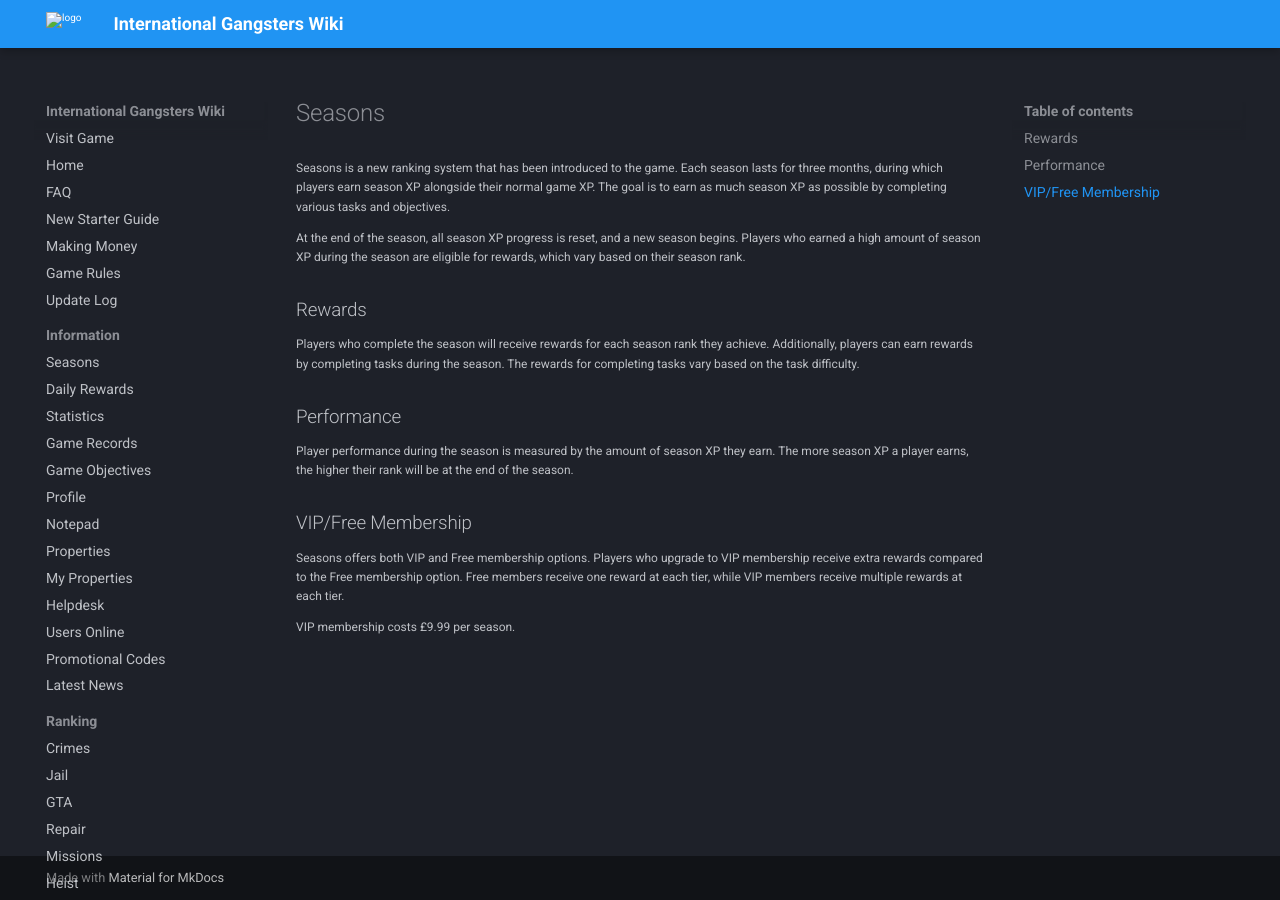
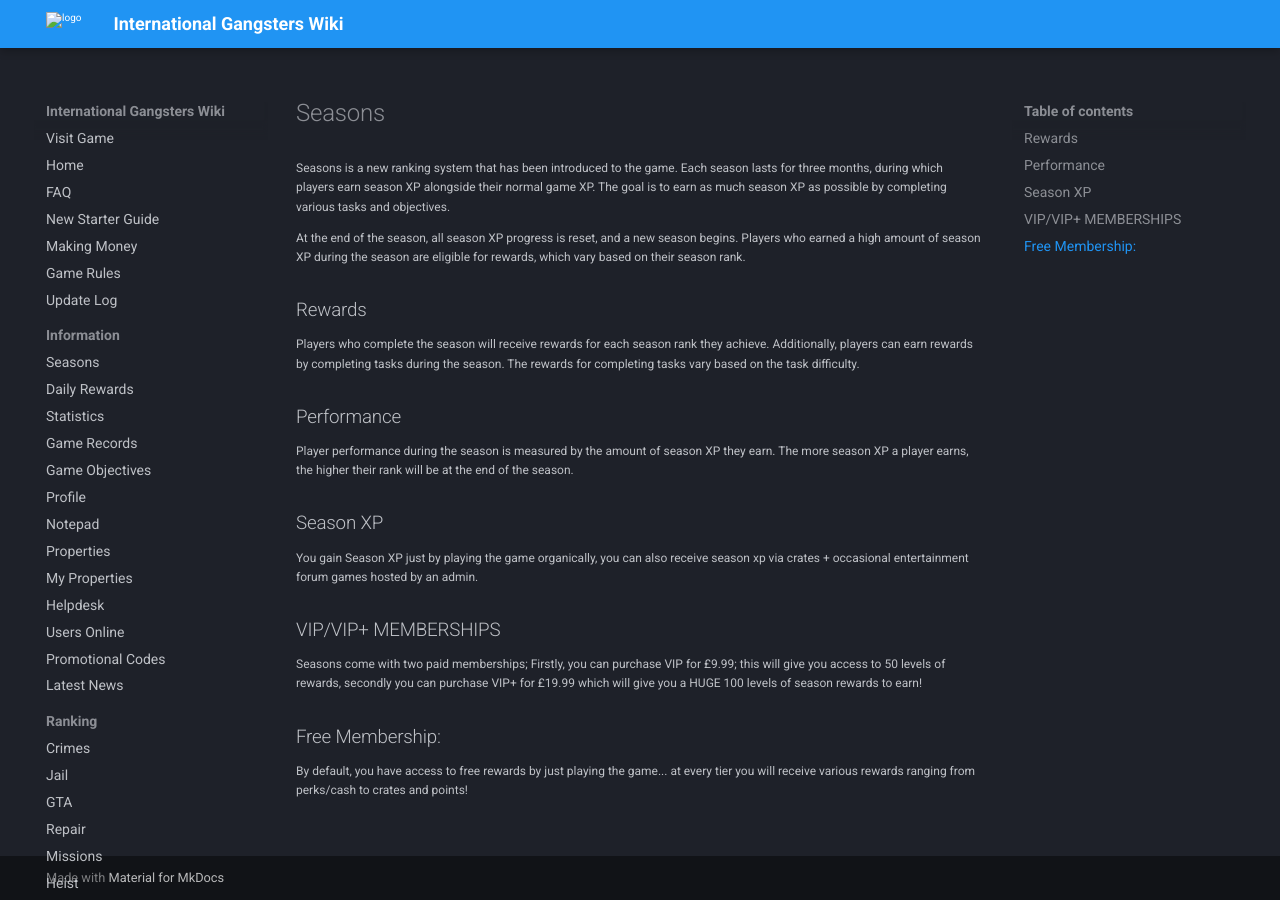
Before and after one commit to InternationalGangsters/wiki, an MkDocs documentation site: the page built from docs/information/seasons.md, in a window 1280 px wide. Built offline with MkDocs 1.6.1 and Material for MkDocs 9.7.7, drawn with Linux system fonts in a browser that asks for light colours; comment, search, counter and statistics services are not loaded.

Commit message:
Update seasons.md (#7)
* Update seasons.md

* Update seasons.md

---------

Co-authored-by: William Winter <git@wwinter.co.uk>

```diff
--- a/docs/information/seasons.md
+++ b/docs/information/seasons.md
@@ -10,7 +10,11 @@
 ## Performance
 Player performance during the season is measured by the amount of season XP they earn. The more season XP a player earns, the higher their rank will be at the end of the season.
 
-## VIP/Free Membership
-Seasons offers both VIP and Free membership options. Players who upgrade to VIP membership receive extra rewards compared to the Free membership option. Free members receive one reward at each tier, while VIP members receive multiple rewards at each tier.
+## Season XP
+You gain Season XP just by playing the game organically, you can also receive season xp via crates + occasional entertainment forum games hosted by an admin.
 
-VIP membership costs £9.99 per season.
+## VIP/VIP+ MEMBERSHIPS
+Seasons come with two paid memberships; Firstly, you can purchase VIP for £9.99; this will give you access to 50 levels of rewards, secondly you can purchase VIP+ for £19.99 which will give you a HUGE 100 levels of season rewards to earn!
+
+## Free Membership:
+By default, you have access to free rewards by just playing the game... at every tier you will receive various rewards ranging from perks/cash to crates and points!
```
